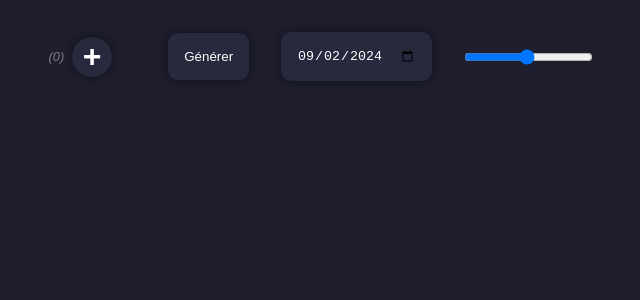
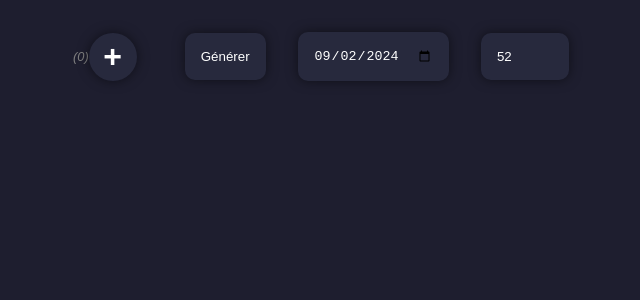
Before and after one commit to NozBead/OnCallScheduler, a Vue app in the folder front/: page / in a window 1280 px wide. Shown: the top 300 px of the page, without its empty margins (311-951 px from the left). Built offline with nearby package versions, Linux system fonts and the light colour scheme.

Commit message:
add week stepper

```diff
--- a/front/src/App.vue
+++ b/front/src/App.vue
@@ -11,6 +11,7 @@ const employeesLength = computed(() => employees.value.length())
 const schedule = ref<OnCallSchedule>()
 
 const date = ref(new Date())
+const weekNumber = ref(52)
 date.value.setDate(date.value.getDate() - (date.value.getDay() - 1) + 7)
 
 const savedDate = localStorage.getItem('date')
@@ -59,7 +60,7 @@ watch(date, async () => {
 
 async function generateSchedule() {
   const result = await fetch(
-    `http://localhost:8080/scheduler?startDate=${date.value.toISOString().substring(0, 10)}&numberOfPeople=${employees.value.length()}&numberOfWeeks=52`
+    `http://localhost:8080/scheduler?startDate=${date.value.toISOString().substring(0, 10)}&numberOfPeople=${employees.value.length()}&numberOfWeeks=${weekNumber.value}`
   )
   if (result.ok) {
     schedule.value = await result.json()
@@ -77,7 +78,13 @@ async function generateSchedule() {
         @change="(toChange, newName) => employees.update(toChange, newName)"
         :employees="employees.employees"
       />
-      <Action @generate="generateSchedule" @change="(newDate) => (date = newDate)" :date="date" />
+      <Action
+        @generate="generateSchedule"
+        @changeDate="(newDate) => (date = newDate)"
+        @changeWeekNumber="(newWeekNumber) => (weekNumber = newWeekNumber)"
+        :weekNumber="weekNumber"
+        :date="date"
+      />
     </div>
     <Schedule v-if="schedule" :employees="employees.employees" :schedule="schedule" :date="date" />
   </main>
--- a/front/src/components/Action.vue
+++ b/front/src/components/Action.vue
@@ -2,14 +2,17 @@
 import { ref } from 'vue'
 const props = defineProps<{
   date: Date
+  weekNumber: Number
 }>()
 
 const emit = defineEmits<{
-  change: [newDate: Date]
+  changeDate: [newDate: Date]
+  changeWeekNumber: [newWeekNumber: number]
   generate: []
 }>()
 
 const datePicker = ref()
+const weekStepper = ref()
 </script>
 
 <template>
@@ -20,9 +23,17 @@ const datePicker = ref()
       ref="datePicker"
       :value="date.toISOString().substring(0, 10)"
       step="7"
-      @change="() => emit('change', new Date(datePicker.value))"
+      @change="() => emit('changeDate', new Date(datePicker.value))"
     />
-    <input type="range" min="0" max="104" step="1" />
+    <input
+      :value="weekNumber"
+      ref="weekStepper"
+      type="number"
+      min="0"
+      max="104"
+      step="1"
+      @input="() => emit('changeWeekNumber', weekStepper.value)"
+    />
   </div>
 </template>
 
@@ -38,7 +49,7 @@ const datePicker = ref()
 }
 
 button,
-input[type='date'] {
+input {
   cursor: pointer;
   background-color: var(--primary-color);
   box-shadow: 0 0 12px hsla(0, 0%, 0%, 0.5);
--- a/front/src/components/EmployeeList.vue
+++ b/front/src/components/EmployeeList.vue
@@ -26,10 +26,8 @@ const emit = defineEmits<{
           :editable="true"
         />
       </li>
-      <li>
-        <div id="add" @click="emit('add')">+</div>
-      </li>
     </ul>
+    <div id="add" @click="emit('add')">+</div>
   </div>
 </template>
 
@@ -37,6 +35,7 @@ const emit = defineEmits<{
 #list {
   display: flex;
   align-items: center;
+  justify-content: center;
 
   span {
     font-style: italic;
@@ -49,6 +48,7 @@ ul {
   display: flex;
   flex-wrap: wrap;
   align-items: center;
+  justify-content: center;
   list-style: none;
   padding: 0;
   > * {
@@ -57,14 +57,15 @@ ul {
 }
 
 #add {
+  flex-shrink: 0;
   display: flex;
   align-items: center;
   justify-content: center;
   border-radius: 100%;
   font-weight: bold;
   font-size: 2rem;
-  width: 2.5rem;
-  height: 2.5rem;
+  width: 3rem;
+  height: 3rem;
   box-shadow: 0 0 12px hsla(0, 0%, 0%, 0.5);
   background-color: var(--primary-color);
 }
--- a/front/src/components/Schedule.vue
+++ b/front/src/components/Schedule.vue
@@ -62,16 +62,10 @@ const resolvedSchedule = computed(() => resolve(props.date, props.schedule, prop
             <td v-for="day in month.days"></td>
           </tr>
           <tr id="weekdays">
-            <template v-for="(week, index) in month.weeks">
+            <template v-for="week in month.weeks">
               <td v-if="week.overlap.weekSize != 0" :colspan="week.overlap.weekSize">
                 <div class="employee-schedule">
-                  <EmployeeChip
-                    v-if="week.week"
-                    :stats="false"
-                    :index="0"
-                    :editable="false"
-                    :employee="week.week"
-                  />
+                  <EmployeeChip :stats="false" :index="0" :editable="false" :employee="week.week" />
                 </div>
               </td>
               <td v-if="week.overlap.weekEndSize != 0" :colspan="week.overlap.weekEndSize"></td>
@@ -90,7 +84,6 @@ const resolvedSchedule = computed(() => resolve(props.date, props.schedule, prop
               >
                 <div class="employee-schedule">
                   <EmployeeChip
-                    v-if="week.weekend"
                     :stats="false"
                     :index="0"
                     :editable="false"
--- a/front/src/models/ResolvedSchedule.ts
+++ b/front/src/models/ResolvedSchedule.ts
@@ -7,8 +7,8 @@ export interface Overlap {
 }
 
 export interface ResolvedWeek {
-  week: Employee | undefined
-  weekend: Employee | undefined
+  week: Employee
+  weekend: Employee
   overlap: Overlap
 }
 
@@ -74,6 +74,10 @@ export function resolve(
       weekSize: 5,
       weekEndSize: 2
     }
+
+    if (i == schedule.weeksSchedule.length - 1) {
+      resolved.push(currentMonth)
+    }
   }
   return resolved
 }
```
